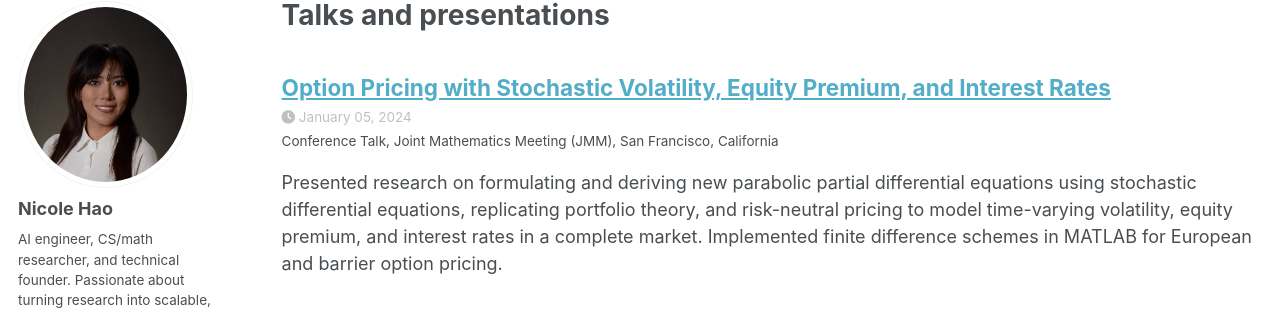
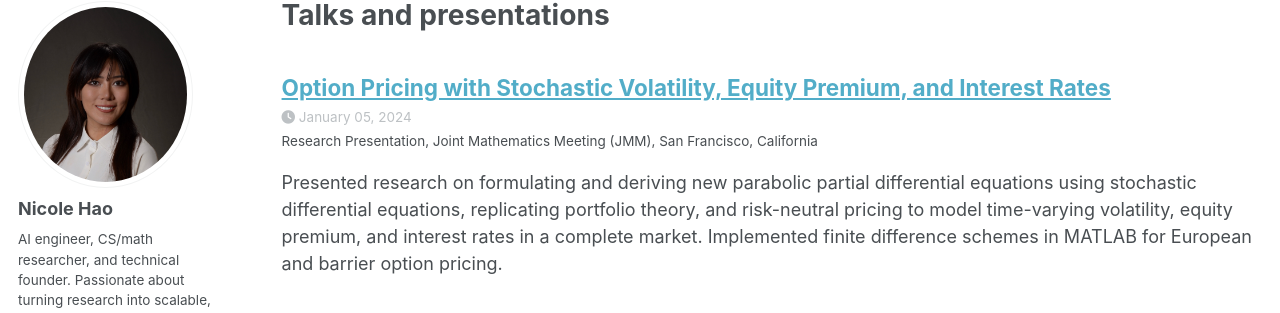
Before and after one commit to nicolehao34/nicolehao34.github.io, a Jekyll site: the page built from _pages/talks.html, in a window 1280 px wide and 900 px high. Shown: the part 98-411 px from the top of the window. Built offline with Jekyll 4.4.1, drawn with Linux system fonts in a browser that asks for light colours; some web fonts are replaced; a script bundle is joined from its source files by our own code; library files that are not in the unit come from our copies.

Commit message:
Update conference talks: revised presentation details for YMC and JMM, added new poster and slides for JMM.

```diff
--- a/_talks/2024-01-05-jmm-option-pricing.md
+++ b/_talks/2024-01-05-jmm-option-pricing.md
@@ -1,7 +1,7 @@
 ---
 title: "Option Pricing with Stochastic Volatility, Equity Premium, and Interest Rates"
 collection: talks
-type: "Conference Talk"
+type: "Research Presentation"
 permalink: /talks/2024-01-jmm
 venue: "Joint Mathematics Meeting (JMM)"
 date: 2024-01-05
```
Also changed, not shown: other parts of _talks/2024-01-05-jmm-option-pricing.md (+2 -0 lines), _talks/2023-08-20-ymc-option-pricing-best-presentation.md (+2 -0 lines), 2 other files.
